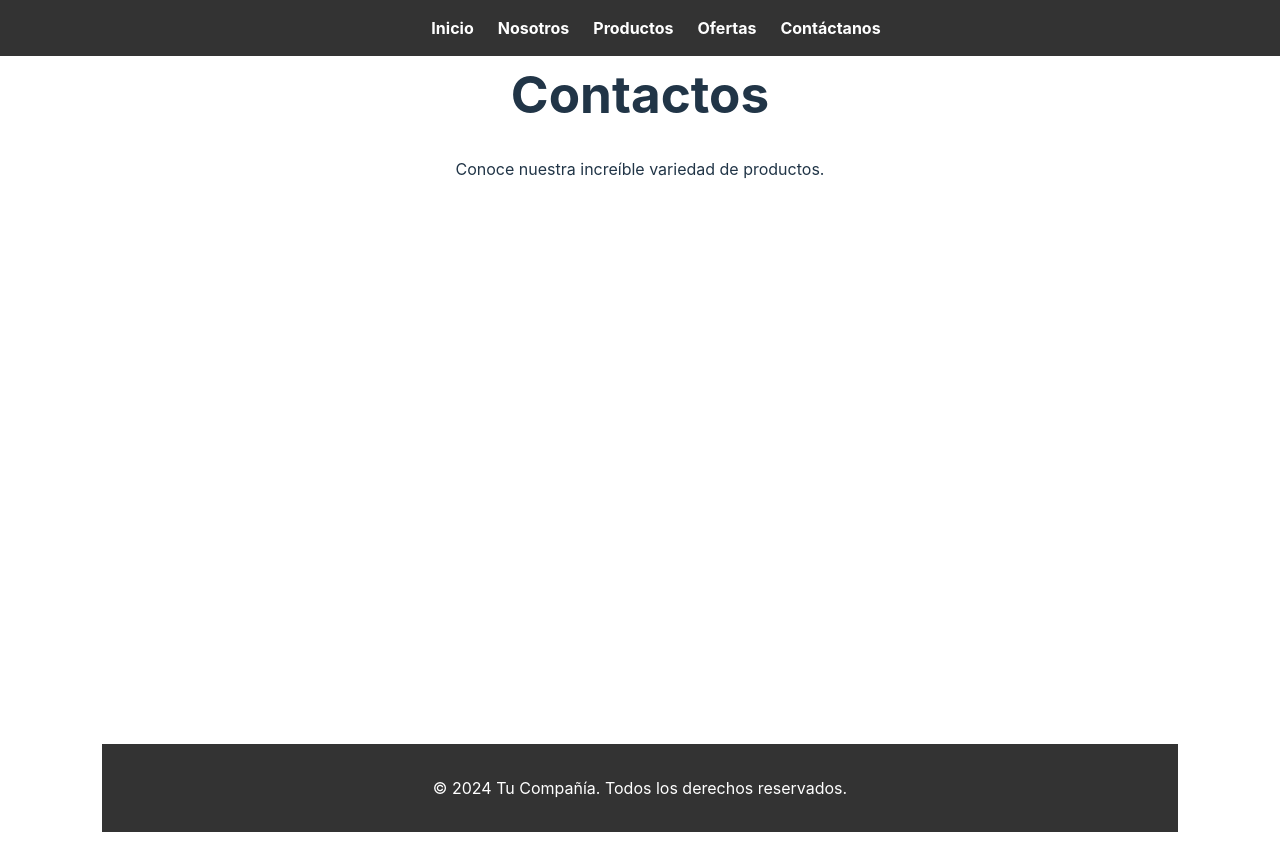
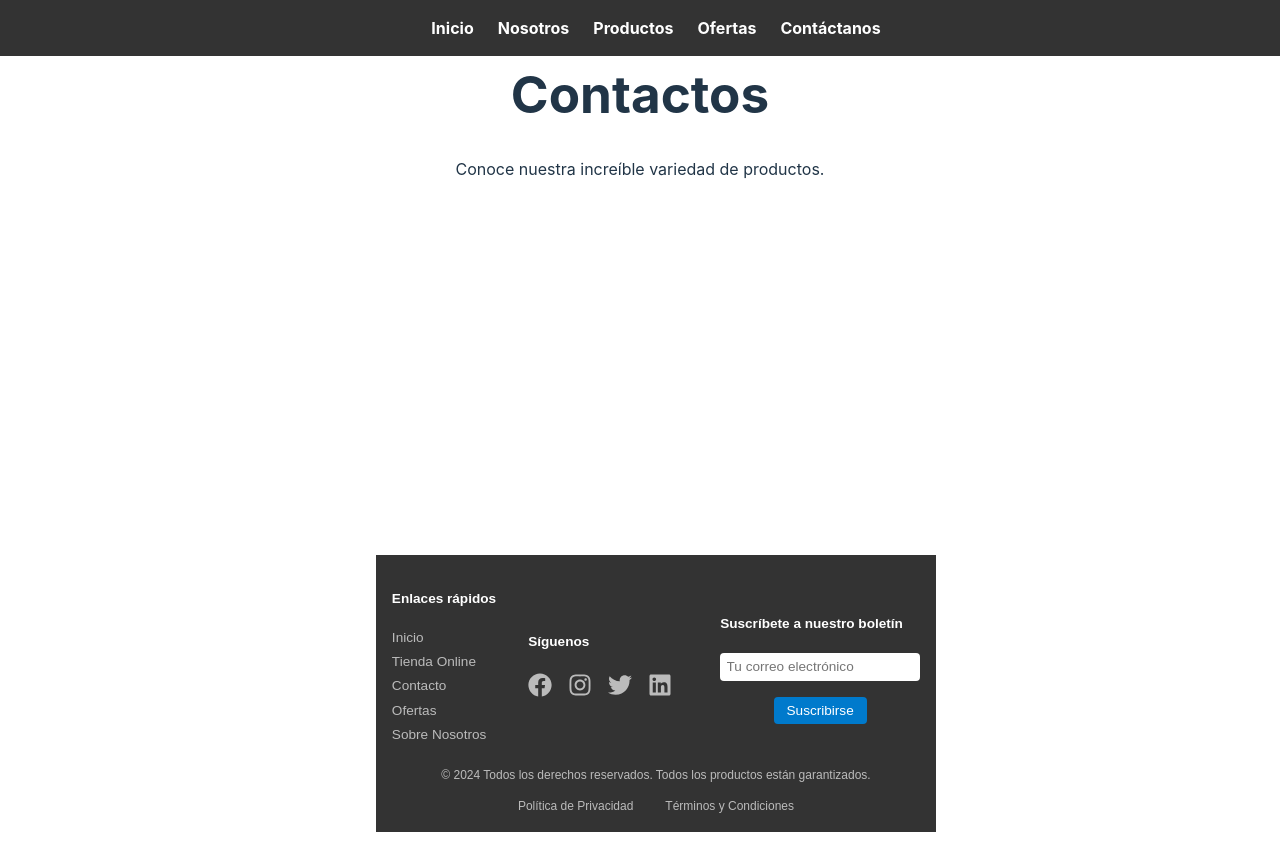
Before and after one commit to AndyU18/proyecto3Tecweb, a React (Vite) app in the folder proyecto3_react_vue/: page /contact in a window 1280 px wide. Built offline with nearby package versions, Linux system fonts and the light colour scheme.

Commit message:
intento mejora footer

```diff
--- a/proyecto3_react_vue/package.json
+++ b/proyecto3_react_vue/package.json
@@ -14,6 +14,7 @@
     "@react-three/drei": "^9.117.3",
     "@react-three/fiber": "^8.17.10",
     "framer-motion": "^11.12.0",
+    "lucide-react": "^0.462.0",
     "react": "^18.3.1",
     "react-countup": "^6.5.3",
     "react-dom": "^18.3.1",
--- a/proyecto3_react_vue/src/components/Footer.jsx
+++ b/proyecto3_react_vue/src/components/Footer.jsx
@@ -1,22 +1,79 @@
-import React from 'react';
+import React from "react";
+import { FaFacebook, FaInstagram, FaTwitter, FaLinkedin } from "react-icons/fa";
+import { Link } from "react-router-dom"; // Importamos Link de react-router-dom
+import '../styles/Footer.css'; // Importa el archivo CSS
 
 const Footer = () => {
   return (
-    <footer style={styles.footer}>
-      <p>© 2024 Tu Compañía. Todos los derechos reservados.</p>
+    <footer className="footer">
+      <div className="footer-container">
+        {/* Enlaces rápidos */}
+        <div className="footer-section links">
+          <h4>Enlaces rápidos</h4>
+          <ul>
+            <li>
+              <Link to="/" aria-label="Ir a la página de inicio">Inicio</Link>
+            </li>
+            <li>
+              <Link to="/products" aria-label="Ir a la tienda online">Tienda Online</Link>
+            </li>
+            <li>
+              <Link to="/contact" aria-label="Ir a contacto">Contacto</Link>
+            </li>
+            <li>
+              <Link to="/offers" aria-label="Ver ofertas">Ofertas</Link>
+            </li>
+            <li>
+              <Link to="/about-us" aria-label="Conocer sobre nosotros">Sobre Nosotros</Link>
+            </li>
+          </ul>
+        </div>
+
+        {/* Redes sociales */}
+        <div className="footer-section social">
+          <h4>Síguenos</h4>
+          <div className="social-icons">
+            <a href="#" aria-label="Facebook">
+              <FaFacebook />
+            </a>
+            <a href="#" aria-label="Instagram">
+              <FaInstagram />
+            </a>
+            <a href="#" aria-label="Twitter">
+              <FaTwitter />
+            </a>
+            <a href="#" aria-label="LinkedIn">
+              <FaLinkedin />
+            </a>
+          </div>
+        </div>
+
+        {/* Suscripción al boletín */}
+        <div className="footer-section newsletter">
+          <h4>Suscríbete a nuestro boletín</h4>
+          <form>
+            <input
+              type="email"
+              placeholder="Tu correo electrónico"
+              aria-label="Correo electrónico"
+            />
+            <button type="submit">Suscribirse</button>
+          </form>
+        </div>
+      </div>
+
+      {/* Derechos reservados */}
+      <div className="footer-rights">
+        <p>© 2024 Todos los derechos reservados. Todos los productos están garantizados.</p>
+      </div>
+
+      {/* Enlaces legales */}
+      <div className="footer-legal">
+        <Link to="#privacy" aria-label="Política de privacidad">Política de Privacidad</Link>
+        <Link to="#terms" aria-label="Términos y condiciones">Términos y Condiciones</Link>
+      </div>
     </footer>
   );
 };
 
-const styles = {
-  footer: {
-    backgroundColor: '#333', // Fondo oscuro para contrastar
-    color: '#fff', // Texto en blanco
-    textAlign: 'center',
-    padding: '1rem 0', // Espaciado interno
-    position: 'relative', // Asegura que no se superponga al contenido
-    width: '84vw', // Toma todo el ancho de la ventana
-  },
-};
-
 export default Footer;
--- /dev/null
+++ b/proyecto3_react_vue/src/styles/Footer.css
@@ -0,0 +1,143 @@
+/* Footer Styles */
+.footer {
+    background-color: #333;
+    color: #fff;
+    padding: 1rem 1rem; /* Reducir padding para hacerlo más compacto */
+    text-align: center;
+    font-family: 'Arial', sans-serif;
+    font-size: 0.85rem; /* Reducir el tamaño de la fuente para que el footer sea más pequeño */
+    overflow: hidden; /* Asegurarnos de que nada se desborde fuera del footer */
+  }
+
+  /* Contenedor principal */
+  .footer-container {
+    display: flex;
+    flex-direction: column;
+    justify-content: center;
+    align-items: center;
+    gap: 1rem; /* Reducir el espacio entre las secciones */
+    max-width: 100%; /* Asegurarnos de que no se salga del ancho */
+    box-sizing: border-box; /* Incluir padding en el ancho total */
+  }
+
+  /* Sección de enlaces rápidos */
+  .footer-section.links ul {
+    padding: 0;
+    margin: 0;
+    list-style-type: none;
+  }
+
+  .footer-section.links ul li {
+    margin: 0.25rem 0; /* Reducir espacio entre los enlaces */
+  }
+
+  .footer-section.links a {
+    color: #bbb;
+    font-size: 0.85rem; /* Reducir el tamaño de la fuente */
+    text-decoration: none;
+    transition: color 0.3s;
+  }
+
+  .footer-section.links a:hover {
+    color: #007acc;
+  }
+
+  /* Redes sociales */
+  .social-icons a {
+    font-size: 1.5rem; /* Mantener el tamaño grande de los íconos */
+    margin-right: 1rem; /* Reducir el espacio entre los íconos */
+    color: #bbb;
+    text-decoration: none;
+    transition: color 0.3s;
+  }
+
+  .social-icons a:hover {
+    color: #007acc;
+  }
+
+  /* Suscripción al boletín */
+  .newsletter form {
+    display: flex;
+    justify-content: center;
+    align-items: center;
+    gap: 0.5rem;
+    flex-wrap: wrap; /* Asegurar que los elementos no se desborden en pantallas pequeñas */
+  }
+
+  .newsletter input {
+    padding: 0.4rem;
+    border: none;
+    border-radius: 4px;
+    font-size: 0.85rem; /* Reducir el tamaño de la fuente */
+    max-width: 200px; /* Limitar el tamaño máximo del input */
+    width: 100%; /* Asegurar que ocupe todo el ancho disponible */
+  }
+
+  .newsletter button {
+    padding: 0.4rem 0.8rem;
+    background-color: #007acc;
+    color: white;
+    border: none;
+    border-radius: 4px;
+    cursor: pointer;
+    transition: background-color 0.3s;
+    font-size: 0.85rem; /* Reducir el tamaño de la fuente */
+    width: auto;
+    margin-top: 0.5rem; /* Separar un poco el botón */
+  }
+
+  .newsletter button:hover {
+    background-color: #005c8e;
+  }
+
+  /* Derechos reservados */
+  .footer-rights {
+    margin-top: 1rem; /* Reducir el espacio */
+    color: #bbb;
+    font-size: 0.75rem; /* Reducir el tamaño de la fuente */
+  }
+
+  /* Enlaces legales */
+  .footer-legal {
+    margin-top: 0.75rem; /* Reducir el espacio */
+  }
+
+  .footer-legal a {
+    color: #bbb;
+    text-decoration: none;
+    margin: 0 1rem;
+    font-size: 0.75rem; /* Reducir el tamaño de la fuente */
+    transition: color 0.3s;
+  }
+
+  .footer-legal a:hover {
+    color: #007acc;
+  }
+
+  /* Responsividad */
+  @media (min-width: 768px) {
+    .footer-container {
+      flex-direction: row;
+      justify-content: space-between;
+      text-align: left;
+    }
+
+    .footer-section {
+      max-width: 200px; /* Reducir el tamaño de las secciones */
+    }
+  }
+
+  @media (max-width: 767px) {
+    .footer-container {
+      flex-direction: column;
+      text-align: center;
+    }
+
+    .footer-section {
+      width: 100%;
+    }
+
+    .social-icons a {
+      font-size: 1.75rem; /* Ajustar el tamaño de los íconos para móviles */
+    }
+  }
```
Also changed, not shown: 1 other file (tests, documents, lock files or other folders).
